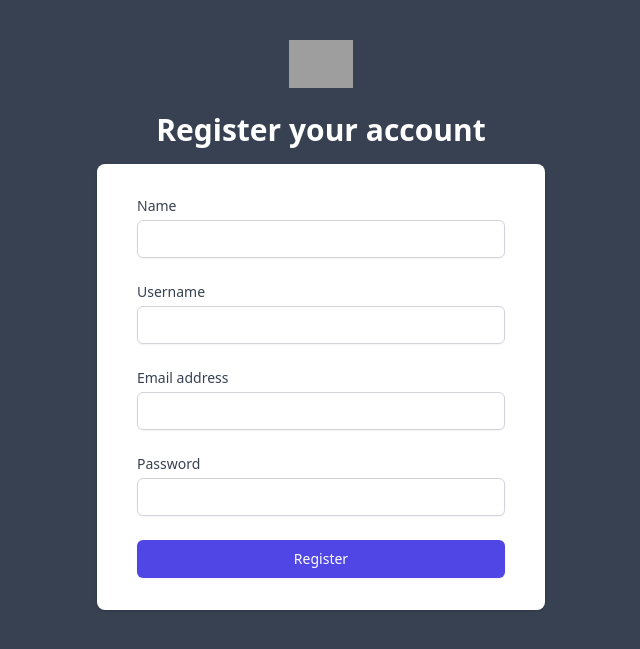
After one commit to bigcoredev/OOP-PHP, a PHP site: page /auth/register.php in a window 1280 px wide. The commit adds this page. Shown: the top 649 px of the page, without its empty margins (319-959 px from the left). Run offline with PHP 8.4, Linux system fonts and the light colour scheme; grey boxes are pictures that could not be loaded.

Commit message:
create register project

```diff
--- /dev/null
+++ b/auth/register.php
@@ -0,0 +1,99 @@
+<?php
+    if ($_SERVER['REQUEST_METHOD'] == 'POST')
+    {
+        $name = $_POST['name'];
+        $username = $_POST['username'];
+        $email = $_POST['email'];
+        $password = $_POST['password'];
+
+        try {
+            $connect = new PDO("mysql:host=localhost;dbname=oop", 'root',  '');
+            $stmt = $connect->prepare("INSERT INTO users (name , username, email, password) VALUES (:name, :username, :email, :password)");
+            $stmt->execute([
+                    'name'      => $name,
+                    'username'  => $username,
+                    'email'     => $email,
+                    'password'  => $password,
+            ]);
+
+            if ($stmt->rowCount())
+            {
+                header("location: http://localhost:81/auth/login.php");
+                return;
+            }
+            echo 'sick';
+        }   catch (Exception $exception) {
+                echo $exception->getMessage();
+        }
+    }
+
+?>
+
+<!doctype html>
+<html lang="en">
+<head>
+    <meta charset="UTF-8">
+    <meta name="viewport"
+          content="width=device-width, user-scalable=no, initial-scale=1.0, maximum-scale=1.0, minimum-scale=1.0">
+    <meta http-equiv="X-UA-Compatible" content="ie=edge">
+    <title>Register</title>
+    <link href="https://unpkg.com/tailwindcss@^2/dist/tailwind.min.css" rel="stylesheet">
+</head>
+<body class=" bg-gray-700">
+<div class="container mx-auto space-y-4">
+    <div class="sm:mx-auto sm:w-full sm:max-w-md mt-10">
+        <img class="mx-auto h-12 w-auto" src="https://tailwindui.com/img/logos/workflow-mark-indigo-600.svg" alt="Workflow">
+        <h2 class="mt-6 text-center text-3xl font-extrabold text-white">
+            Register your account
+        </h2>
+    </div>
+    <div class="mt-8 sm:mx-auto sm:w-full sm:max-w-md">
+        <div class="bg-white py-8 px-4 shadow sm:rounded-lg sm:px-10">
+            <form class="space-y-6" action="#" method="POST">
+                <div>
+                    <label for="name" class="block text-sm font-medium text-gray-700">
+                        Name
+                    </label>
+                    <div class="mt-1">
+                        <input id="name" name="name" type="text" autocomplete="name" required class="appearance-none block w-full px-3 py-2 border border-gray-300 rounded-md shadow-sm placeholder-gray-400 focus:outline-none focus:ring-indigo-500 focus:border-indigo-500 sm:text-sm">
+                    </div>
+                </div>
+                <div>
+                    <label for="username" class="block text-sm font-medium text-gray-700">
+                        Username
+                    </label>
+                    <div class="mt-1">
+                        <input id="username" name="username" type="text" autocomplete="username" required class="appearance-none block w-full px-3 py-2 border border-gray-300 rounded-md shadow-sm placeholder-gray-400 focus:outline-none focus:ring-indigo-500 focus:border-indigo-500 sm:text-sm">
+                    </div>
+                </div>
+                <div>
+                    <label for="email" class="block text-sm font-medium text-gray-700">
+                        Email address
+                    </label>
+                    <div class="mt-1">
+                        <input id="email" name="email" type="email" autocomplete="email" required class="appearance-none block w-full px-3 py-2 border border-gray-300 rounded-md shadow-sm placeholder-gray-400 focus:outline-none focus:ring-indigo-500 focus:border-indigo-500 sm:text-sm">
+                    </div>
+                </div>
+
+                <div>
+                    <label for="password" class="block text-sm font-medium text-gray-700">
+                        Password
+                    </label>
+                    <div class="mt-1">
+                        <input id="password" name="password" type="password" autocomplete="current-password" required class="appearance-none block w-full px-3 py-2 border border-gray-300 rounded-md shadow-sm placeholder-gray-400 focus:outline-none focus:ring-indigo-500 focus:border-indigo-500 sm:text-sm">
+                    </div>
+                </div>
+
+                <div>
+                    <button type="submit" class="w-full flex justify-center py-2 px-4 border border-transparent rounded-md shadow-sm text-sm font-medium text-white bg-indigo-600 hover:bg-indigo-700 focus:outline-none focus:ring-2 focus:ring-offset-2 focus:ring-indigo-500">
+                        Register
+                    </button>
+                </div>
+            </form>
+
+
+        </div>
+    </div>
+</div>
+</body>
+</html>
--- a/index.php
+++ b/index.php
@@ -1,7 +1,7 @@
 <?php
 
 $host = 'localhost';
-$dbName = 'OOP';
+$dbName = 'oop';
 $username = 'root';
 $password = '';
 
```
Also changed, not shown: auth/login.php (added, +67 -0 lines).
